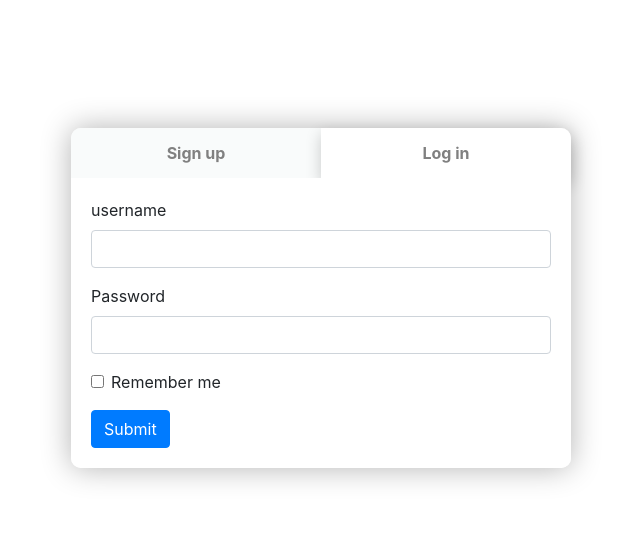
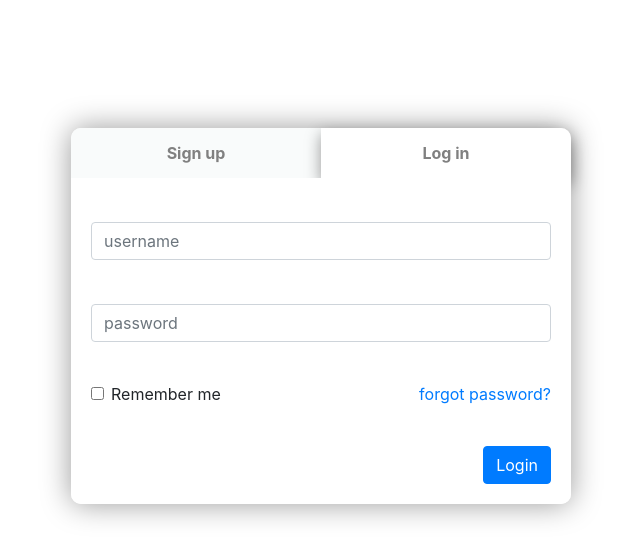
Before and after one commit to Inferno007/signinpage, a plain HTML site: page login.html in a window 1280 px wide. Shown: the whole page, without its empty margins (319-959 px from the left). Drawn offline with nearby package versions, Linux system fonts and the light colour scheme.

Commit message:
Add files via upload

```diff
--- a/c.css
+++ b/c.css
@@ -1,7 +1,7 @@
 .active {
-  box-shadow: 0 6px 16px 0 rgba(0,0,0,.2);
+  box-shadow: 0 6px 16px 0 rgba(0,0,0,.4);
   background: white !important;
-  color: black;
+  color: black !important;
   position: relative;
 }
 .box1{
@@ -19,15 +19,31 @@
   	-moz-box-shadow: none;
   	box-shadow: none;
     position: relative;
+    overflow:hidden ;
 }
 .outerbox{
 	width: 100%;
 	max-width: 500px;
   	border: 0px solid gray;
   	border-radius: 10px;
-  	box-shadow: 0px 0px 30px 0px rgba(0,0,0,.3);
+  	box-shadow: 0px 0px 30px 0px rgba(0,0,0,.4);
   	box-sizing: border-box;
   	margin: 10% auto 10% auto ;
+
+}
+.f{
+  width: 50%;
+  margin: 0;
+}
+.b{
+  display: flex;
+  padding-top: 20px;
+}
+.right{
+  float: right;
+}
+.form-group{
+  margin-bottom: 20px;
 }
 .tab-header {
     margin: 0 0;
--- a/login.html
+++ b/login.html
@@ -6,33 +6,41 @@
     <link rel="stylesheet" type="text/css" href="c.css">
 </head>
 <body>
+
 	<div class="outerbox">
 		<div class="box1">
 			<ul class="tab-header" role="tablist">
-				<li id="signup" class="p d-inline-flex" role="tab" >
-					<a class="tab-item-link" id="auth-signup" href="///D:/front%20end/login.html">Sign up</a>
+				<li id="signup" class="p d-inline-flex" aria-selected="false" role="tab" >
+					<a class="tab-item-link" id="auth-signup" href="signup.html">Sign up</a>
 				</li>
-				<li id="login" class="p d-inline-flex active" role="tab" >
-					<a class="tab-item-link" id="auth-login" href="///D:/front%20end/login.html">Log in</a>
+				<li id="login" class="p d-inline-flex active" aria-selected="true" role="tab" >
+					<a class="tab-item-link" id="auth-login" href="login.html">Log in</a>
 				</li>
 			</ul>
 		</div>
 		<div id="box2">
-			<form action="file:///D:/front%20end/login.html?" method="get">
+			<form  method="get">
 				<div class="form-group">
-					<label for="exampleInputEmail1">username</label>
-				<input type="username" class="form-control" id="exampleInputEmail1" required >
+					<label for="exampleInputEmail1"></label>
+					<input type="username" class="form-control" id="exampleInputEmail1" placeholder="username" required >
 				 </div>
 				 <div class="form-group">
-					<label for="exampleInputPassword1">Password</label>
-				    <input type="password" class="form-control" id="exampleInputPassword1" required>
+					<label for="exampleInputPassword1"></label>
+				    <input type="password" class="form-control" id="exampleInputPassword1" placeholder="password" required>
 				 </div>
-				 <div class="form-group form-check">
-					<input type="checkbox" class="form-check-input" id="exampleCheck1">
-				    <label class="form-check-label" for="exampleCheck1">Remember me</label>
+				 <div class="form-group b">
+				 	<div class="form-group form-check f">
+						<input type="checkbox" class="form-check-input" id="exampleCheck1">
+				    	<label class="form-check-label" for="exampleCheck1">Remember me</label>
+				    </div>
+				    <div class="f">
+				    	<a href="#" class="right">forgot password?</a>
+					</div>
 				 </div>
-				 <button type="submit" class="btn btn-primary">Submit</button>
+				 <button type="submit" class="btn btn-primary right" id="but" >Login</button>
 			</form>
 		</div>
 	</div>
+    <script src="script.js"></script>
 </body>
+</html>
```
Also changed, not shown: signup.html (added, +43 -0 lines).
